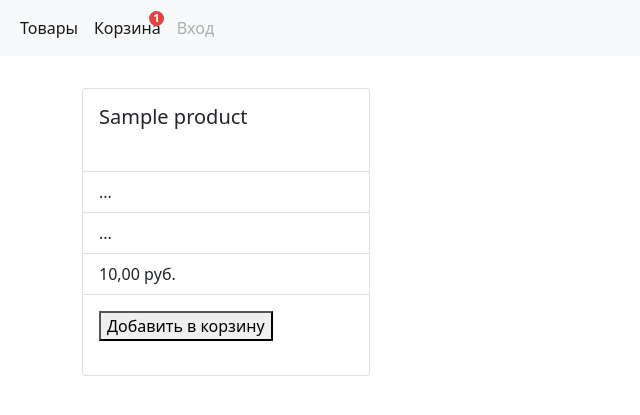
After one commit to NormanwOw/DJANGO.Cart, a Django app: page /products/ in a window 1280 px wide. The commit adds this page. Shown: the top 415 px of the page, without its empty margins (0-640 px from the left). Run offline with Django 4.2, Linux system fonts and the light colour scheme; a user stored in the database is signed in; tables that the repository leaves empty hold one stand-in row (values such as "Sample post"); some libraries are stand-ins or nearby versions.

Commit message:
v0.0.4 -added context_processors -added cart_add and products views -set ajax for cart_add

```diff
--- a/app/settings.py
+++ b/app/settings.py
@@ -48,6 +48,7 @@ TEMPLATES = [
                 'django.template.context_processors.request',
                 'django.contrib.auth.context_processors.auth',
                 'django.contrib.messages.context_processors.messages',
+                'main.context_processors.product_count'
             ],
         },
     },
--- a/carts/templates/products.html
+++ /dev/null
@@ -1,5 +0,0 @@
-{% extends 'base.html' %}
-
-{% block content %}
-
-{% endblock %}
--- a/carts/urls.py
+++ b/carts/urls.py
@@ -6,5 +6,6 @@ app_name = 'carts'
 
 urlpatterns = [
     path('cart/', views.cart, name='cart'),
+    path('cart-add/', views.cart_add, name='cart-add'),
     path('new-order/', views.new_order, name='new-order'),
 ]
--- /dev/null
+++ b/main/context_processors.py
@@ -0,0 +1,6 @@
+from carts.models import Cart
+
+
+def product_count(request):
+    result = Cart.objects.filter(user=request.user)
+    return {'product_count': result.count()}
--- /dev/null
+++ b/main/templates/products.html
@@ -0,0 +1,53 @@
+{% extends 'base.html' %}
+
+{% block content %}
+
+<div class="container">
+    <div class="row">
+    {% for product in products %}
+      <div class="col">
+          <div class="card" style="width: 18rem;height: 18rem;">
+              <div class="card-body">
+                <h5 class="card-title">{{ product.name }}</h5>
+                <p class="card-text"></p>
+              </div>
+              <ul class="list-group list-group-flush">
+                <li class="list-group-item">...</li>
+                <li class="list-group-item">...</li>
+                <li class="list-group-item">{{ product.price }} руб.</li>
+              </ul>
+              <div class="card-body">
+                <button class="cart_add" value="{{ product.pk }}">
+                    {% csrf_token %}
+                    Добавить в корзину
+                </button>
+              </div>
+          </div>
+      </div>
+    {% endfor %}
+    </div>
+</div>
+{% endblock %}
+{% block script %}
+<script>
+$(document).ready(function () {
+  $('.cart_add').click(function (event) {
+      event.preventDefault();
+      let productID = $(this).attr('value');
+      $.ajax({
+          method: 'POST',
+          url: {% url 'carts:cart-add' %},
+          data: {
+              'product_id': productID,
+              'csrfmiddlewaretoken': $("[name=csrfmiddlewaretoken]").val()
+          },
+          success: function (data) {
+              $('.product-count').css('display', 'flex');
+              $('.product-count>p').text(data.product_count);
+          }
+      });
+      return false;
+  });
+});
+</script>
+{% endblock %}
--- a/main/urls.py
+++ b/main/urls.py
@@ -6,4 +6,5 @@ app_name = 'main'
 
 urlpatterns = [
     path('', views.index, name='home'),
+    path('products/', views.ProductsView.as_view(), name='products'),
 ]
--- a/main/views.py
+++ b/main/views.py
@@ -1,5 +1,7 @@
 from django.shortcuts import render
-from django.http.response import JsonResponse, Http404
+from django.views.generic import ListView
+
+from carts.models import Product
 
 
 def index(request):
@@ -8,3 +10,9 @@ def index(request):
         'counter': 1
     }
     return render(request, 'index.html', context)
+
+
+class ProductsView(ListView):
+    template_name = 'products.html'
+    queryset = Product.objects.all()
+    context_object_name = 'products'
--- /dev/null
+++ b/static/css/style.css
@@ -0,0 +1,23 @@
+.card {
+    margin-top: 2em;
+}
+
+.product-count {
+    display: flex;
+    justify-content: center;
+    align-items: center;
+    position: absolute;
+    width: 15px;
+    height: 15px;
+    left: 149px;
+    top: 11px;
+    color: white;
+    font-weight: 900;
+    font-size: 0.7em;
+    background-color: #e74242;
+    border-radius: 10px;
+}
+
+.product-count p {
+    margin: 0;
+}
--- a/templates/base.html
+++ b/templates/base.html
@@ -8,6 +8,7 @@
     <link rel="shortcut icon" type="image/png" href="{% static 'favicon.ico' %}"/>
     <link href="https://cdn.jsdelivr.net/npm/bootstrap@5.0.0-beta3/dist/css/bootstrap.min.css" rel="stylesheet" integrity="sha384-eOJMYsd53ii+scO/bJGFsiCZc+5NDVN2yr8+0RDqr0Ql0h+rP48ckxlpbzKgwra6" crossorigin="anonymous">
     <link href="{% static 'css/font-awesome.min.css' %}" rel="stylesheet">
+    <link href="{% static 'css/style.css' %}" rel="stylesheet">
     {% block css %}{% endblock %}
     <title>{{ title }}</title>
 </head>
@@ -19,8 +20,12 @@
         </button>
         <div class="collapse navbar-collapse" id="navbarNavAltMarkup">
           <div class="navbar-nav">
-            <a class="nav-link active" aria-current="page" href="{% url 'carts:cart' %}">Cart</a>
-            <a class="nav-link disabled" href="#" tabindex="-1" aria-disabled="true">Login</a>
+            <a class="nav-link active" aria-current="page" href="{% url 'main:products' %}">Товары</a>
+            <a class="nav-link active" aria-current="page" href="{% url 'carts:cart' %}">Корзина</a>
+            <div class="product-count"{% if not product_count %}style="display: none" {% endif %}>
+                <p>{{ product_count }}</p>
+            </div>
+            <a class="nav-link disabled" href="#" tabindex="-1" aria-disabled="true">Вход</a>
           </div>
         </div>
       </div>
```
Also changed, not shown: carts/views.py (+37 -0 lines).
